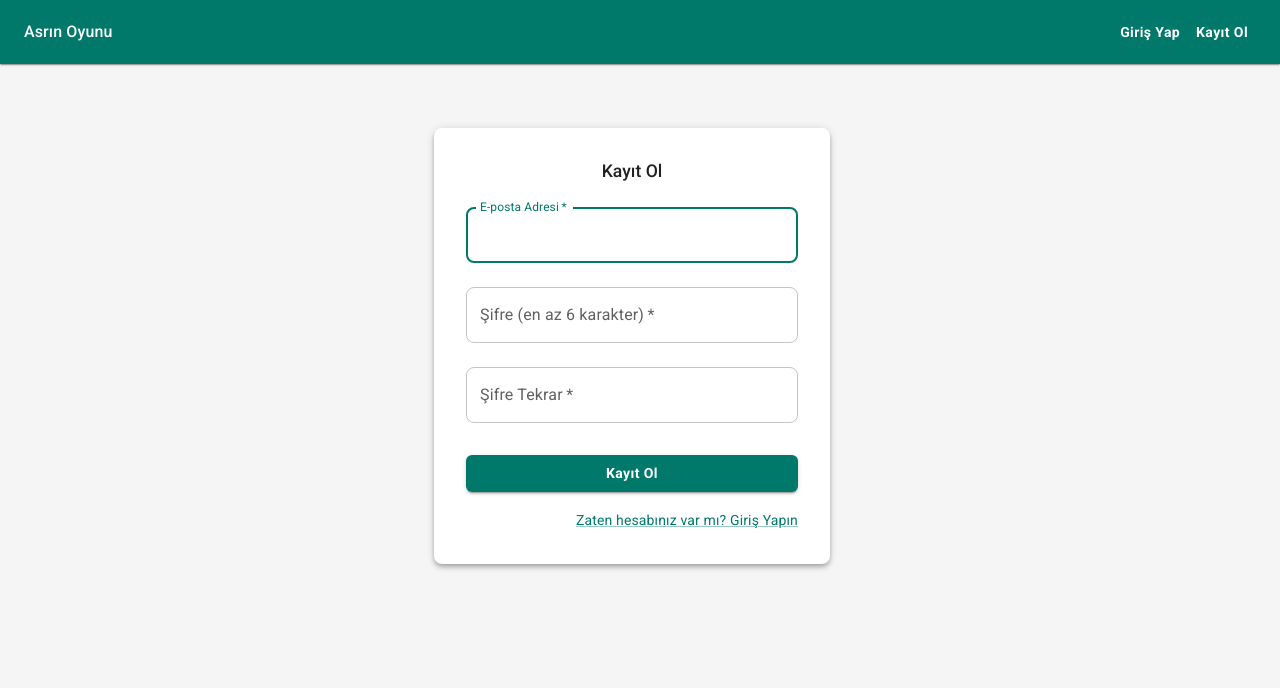
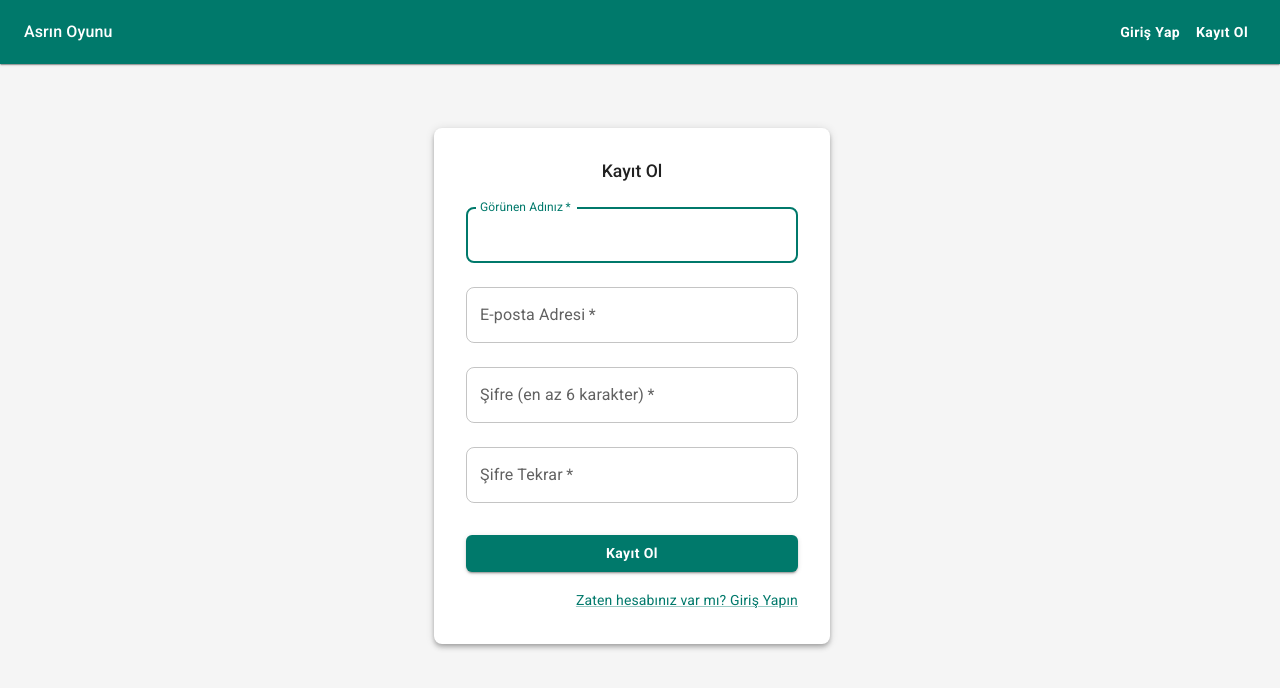
Before and after one commit to srgulbay/asrin-oyunu, a React (Vite) app in the folder frontend/: page /register in a window 1280 px wide. Shown: the top 688 px of the page. Built offline with nearby package versions, Linux system fonts and the light colour scheme; no server answers.

Commit message:
feat(frontend): Add displayName and Firestore save to RegisterPage

```diff
--- a/frontend/src/pages/RegisterPage.jsx
+++ b/frontend/src/pages/RegisterPage.jsx
@@ -1,55 +1,65 @@
 import React, { useState } from 'react';
 import { useNavigate, Link as RouterLink } from 'react-router-dom';
 import { Box, Button, Container, Paper, TextField, Typography, Link, Grid, CircularProgress, Alert } from '@mui/material';
-import { createUserWithEmailAndPassword } from "firebase/auth"; // Firebase importları
-import { auth } from '../firebaseConfig';
-// import useUserStore from '../store/userStore'; // Kayıt sonrası otomatik giriş için gerekebilir
+import { createUserWithEmailAndPassword } from "firebase/auth";
+import { doc, setDoc, serverTimestamp } from "firebase/firestore"; // Firestore importları
+import { auth, db } from '../firebaseConfig'; // db (Firestore instance) import edildi
 
 function RegisterPage() {
   const navigate = useNavigate();
+  const [displayName, setDisplayName] = useState(''); // Görünen ad state'i
   const [email, setEmail] = useState('');
   const [password, setPassword] = useState('');
   const [confirmPassword, setConfirmPassword] = useState('');
   const [error, setError] = useState('');
   const [loading, setLoading] = useState(false);
-  // const setUser = useUserStore((state) => state.setUser); // Otomatik giriş için
 
   const handleRegister = async (event) => {
     event.preventDefault();
-    setError(''); // Hataları temizle
+    setError('');
 
-    // Şifreleri kontrol et
-    if (password !== confirmPassword) {
-      setError('Şifreler eşleşmiyor!');
-      return;
-    }
-    if (password.length < 6) {
-         setError('Şifre en az 6 karakter olmalıdır.');
+    if (!displayName.trim()) { // İsim boş mu kontrolü
+         setError('Lütfen bir görünen ad girin.');
          return;
      }
+    if (password !== confirmPassword) { setError('Şifreler eşleşmiyor!'); return; }
+    if (password.length < 6) { setError('Şifre en az 6 karakter olmalıdır.'); return; }
 
     setLoading(true);
 
     try {
+      // 1. Firebase Auth kullanıcısını oluştur
       const userCredential = await createUserWithEmailAndPassword(auth, email, password);
-      // Başarılı kayıt - Kullanıcı otomatik olarak giriş yapmış olur (onAuthStateChanged yakalar)
-      console.log('Kayıt başarılı:', userCredential.user.email);
-      // İsteğe bağlı: Firestore'a ek kullanıcı bilgileri kaydedilebilir (isim, sınıf vb.)
-      // setUser(userCredential.user); // Zustand'ı manuel güncellemeye gerek yok, onAuthStateChanged yapar.
-      navigate('/'); // Başarılı kayıt sonrası ana sayfaya yönlendir
+      const user = userCredential.user;
+      console.log('Auth kaydı başarılı:', user.uid, user.email);
+
+      // 2. Firestore'a kullanıcı verisini kaydet
+      // users koleksiyonunda user.uid ile aynı ID'ye sahip bir doküman oluştur/güncelle
+      const userDocRef = doc(db, "users", user.uid);
+
+      const userData = {
+        uid: user.uid,
+        email: user.email,
+        displayName: displayName.trim(), // Kayıttaki ismi kullan
+        createdAt: serverTimestamp(), // Kayıt zamanı
+        // İleride eklenecekler:
+        // grade: null, // Sınıf bilgisi
+        // xp: 0,
+        // resources: { wisdom: 0, crystal: 0, energy: 0, culture: 0 }
+      };
+
+      await setDoc(userDocRef, userData);
+      console.log('Firestore kaydı başarılı:', user.uid);
+
+      // Başarılı kayıt sonrası ana sayfaya yönlendir (onAuthStateChanged zaten state'i güncelleyecek)
+      navigate('/');
+
     } catch (err) {
-      console.error("Firebase kayıt hatası:", err);
-      // Daha kullanıcı dostu hata mesajları
-      if (err.code === 'auth/email-already-in-use') {
-           setError('Bu e-posta adresi zaten kullanımda.');
-      } else if (err.code === 'auth/weak-password') {
-           setError('Şifre çok zayıf. Daha güçlü bir şifre deneyin.');
-      } else if (err.code === 'auth/invalid-email') {
-           setError('Lütfen geçerli bir e-posta adresi girin.');
-      }
-       else {
-           setError('Kayıt sırasında bir hata oluştu. Lütfen tekrar deneyin.');
-       }
+      console.error("Firebase kayıt/firestore hatası:", err);
+      if (err.code === 'auth/email-already-in-use') { setError('Bu e-posta adresi zaten kullanımda.'); }
+      else if (err.code === 'auth/weak-password') { setError('Şifre çok zayıf.'); }
+      else if (err.code === 'auth/invalid-email') { setError('Geçerli bir e-posta girin.'); }
+      else { setError(`Kayıt hatası: ${err.message}`); } // Firestore hatası da olabilir
     } finally {
       setLoading(false);
     }
@@ -58,12 +68,22 @@ function RegisterPage() {
   return (
     <Container component="main" maxWidth="xs">
       <Paper elevation={4} sx={{ marginTop: 8, display: 'flex', flexDirection: 'column', alignItems: 'center', padding: 4 }}>
-        <Typography component="h1" variant="h5">
-          Kayıt Ol
-        </Typography>
+        <Typography component="h1" variant="h5"> Kayıt Ol </Typography>
         {error && <Alert severity="error" sx={{ width: '100%', mt: 2 }}>{error}</Alert>}
         <Box component="form" onSubmit={handleRegister} noValidate sx={{ mt: 1 }}>
-          {/* TODO: İleride Ad, Soyad, Sınıf gibi alanlar eklenebilir */}
+          <TextField
+            margin="normal"
+            required
+            fullWidth
+            id="displayName"
+            label="Görünen Adınız"
+            name="displayName"
+            autoComplete="name"
+            autoFocus // İlk odak burası olsun
+            value={displayName}
+            onChange={(e) => setDisplayName(e.target.value)}
+            disabled={loading}
+          />
           <TextField
             margin="normal"
             required
@@ -72,7 +92,6 @@ function RegisterPage() {
             label="E-posta Adresi"
             name="email"
             autoComplete="email"
-            autoFocus
             value={email}
             onChange={(e) => setEmail(e.target.value)}
             disabled={loading}
@@ -103,13 +122,7 @@ function RegisterPage() {
             onChange={(e) => setConfirmPassword(e.target.value)}
             disabled={loading}
           />
-          <Button
-            type="submit"
-            fullWidth
-            variant="contained"
-            sx={{ mt: 3, mb: 2 }}
-            disabled={loading}
-          >
+          <Button type="submit" fullWidth variant="contained" sx={{ mt: 3, mb: 2 }} disabled={loading} >
             {loading ? <CircularProgress size={24} color="inherit" /> : 'Kayıt Ol'}
           </Button>
           <Grid container justifyContent="flex-end">
```
